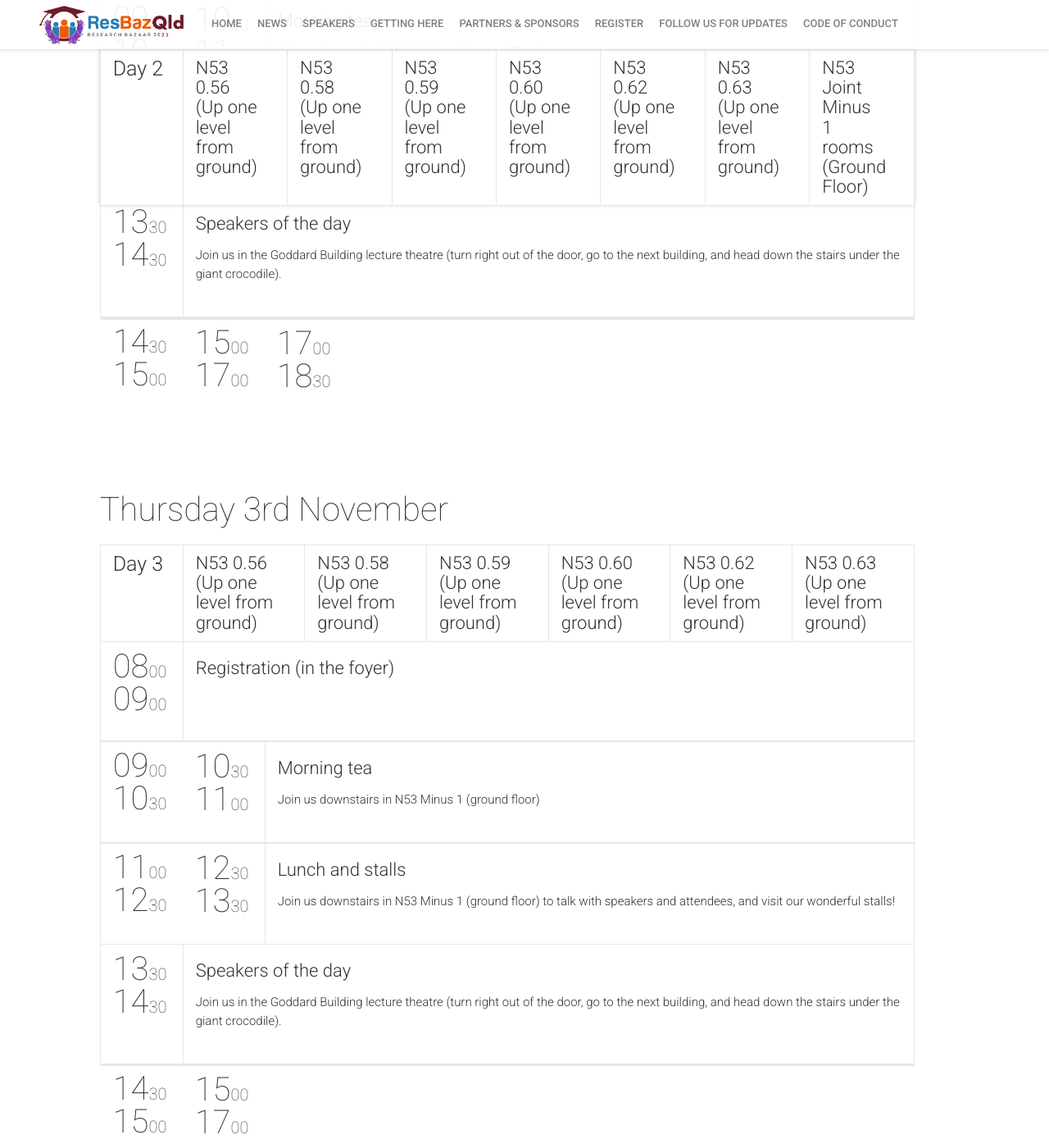
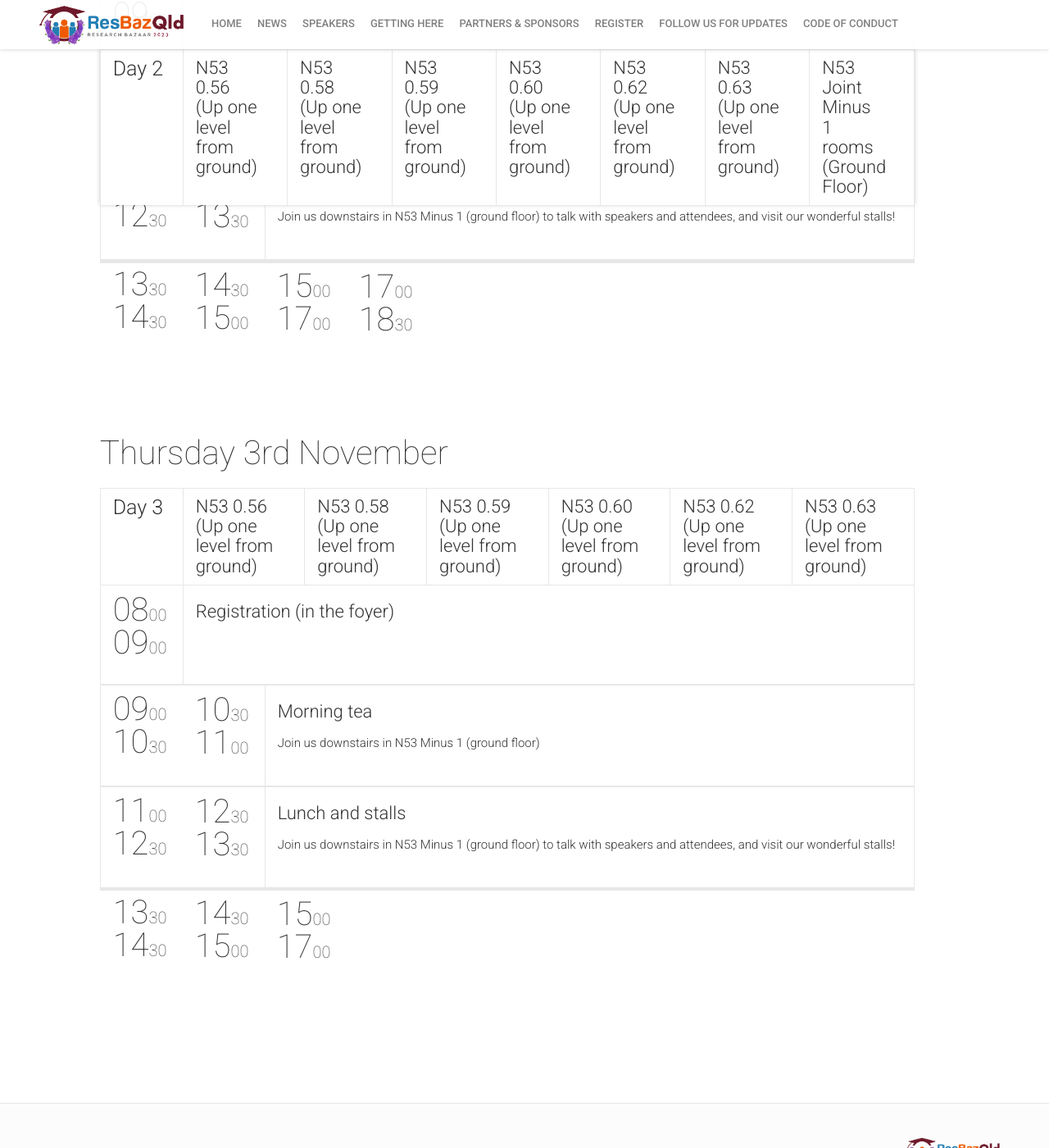
Before and after one commit to resbaz/resbazvic2024, a Jekyll site: the page built from schedule.html, in a window 1280 px wide and 1400 px high, scrolled down 1927 px. Shown: the whole window at 82% size. Built offline with Jekyll 4.4.1, drawn with Linux system fonts in a browser that asks for light colours; nearby versions of some CDN libraries; comment, search, counter and statistics services are not loaded; some of the changed text lies outside the part shown.

Commit message:
Update sessions.yml

```diff
--- a/_data/sessions.yml
+++ b/_data/sessions.yml
@@ -22,27 +22,32 @@
   hidden: true
   description: "Join us downstairs in N53 Minus 1 (ground floor) to talk with speakers and attendees, and visit our wonderful stalls!"
 -
-  id: 105
-  title: "Speakers of the day"
+  id: 201
+  title: "Knowledge Bazaar (in the foyer)"
   service: true
   hidden: true
-  description: "Join us in the Goddard Building lecture theatre (turn right out of the door, go to the next building, and head down the stairs under the giant crocodile)."
+  description: "The Knowledge Bazaar is an open networking session where attendees can find like-minded people - people working in the same discipline, researching similar problems, or using the same tools."
 -
-  id: 1051
+  id: 202
+  title: "Social catchup and Networking"
+  description: "TBC"
+  hidden: true
+  subtype: workshop
+-
+  id: 1001
   title: "TBC"
   subtype: talk
   speakers: [1]
-  #service: true
-  hidden: true
   description: "TBC"
 -
-  id: 1101
+  id: 1002
+  title: "TBC"
+  subtype: talk
+  speakers: [2]
+  description: "TBC"
+-
+  id: 2001
   title: "TBC"
   description: "TBC"
   subtype: workshop
   speakers: []
--
-  id: 1102
-  title: "Social catchup and Networking"
-  description: "TBC"
-  subtype: workshop
```
